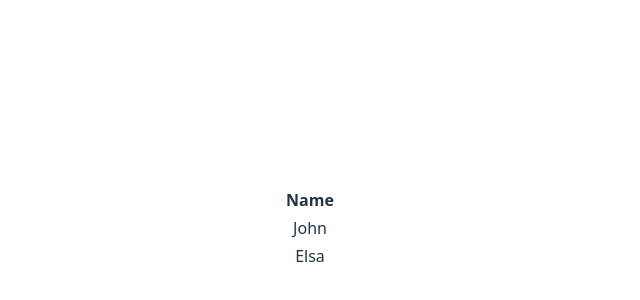
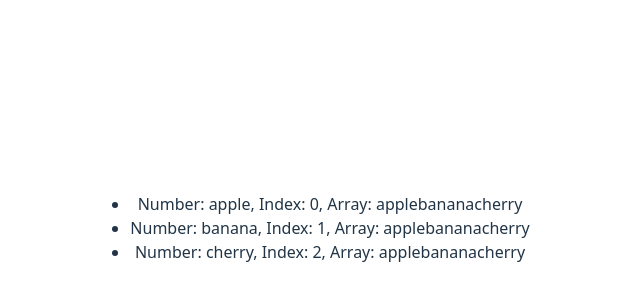
Before and after one commit to Ebubekir42/ReactTutorial, a React (Vite) app: page / in a window 1280 px wide. Shown: the part 172-472 px from the top of the page, without its empty margins (330-970 px from the left). Built offline with nearby package versions, Linux system fonts and the light colour scheme.

Commit message:
ES6 - Array map()

```diff
--- a/src/main.jsx
+++ b/src/main.jsx
@@ -17,8 +17,43 @@ const myelement = (
   </table>
 )
 
+// ES6 - Array Map()
+const fruitList = ['apple', 'banana', 'cherry'];
+const MyList = () => {
+  return (
+    <ul>
+      {fruitList.map(fruit =>
+        <li key={fruit}>{fruit}</li>
+      )}
+    </ul>
+  )
+}
+const users = [
+  { id: 1, name: 'John', age: 30 },
+  { id: 2, name: 'Jane', age: 25 },
+  { id: 3, name: 'Bob', age: 35 }
+];
+const UserList = () => (
+  <ul>
+    {users.map(user =>
+      <li key={user.id}>{user.name} is {user.age} years old</li>
+    )}
+  </ul>
+)
+const MyList2 = () => (
+  <ul>
+    {fruitList.map((fruit, index, array) =>
+      <li key={index}>Number: {fruit}, Index: {index}, Array: {array}</li>
+    )}
+  </ul>
+)
+
+
 createRoot(document.getElementById('root')).render(
-  myelement
+  // myelement
+  // <MyList />
+  // <UserList />
+  <MyList2/>
   // <p>Welcome!</p>
   // <StrictMode>
   //   <App />
```
Also changed, not shown: src/ES6.jsx (+14 -10 lines).
